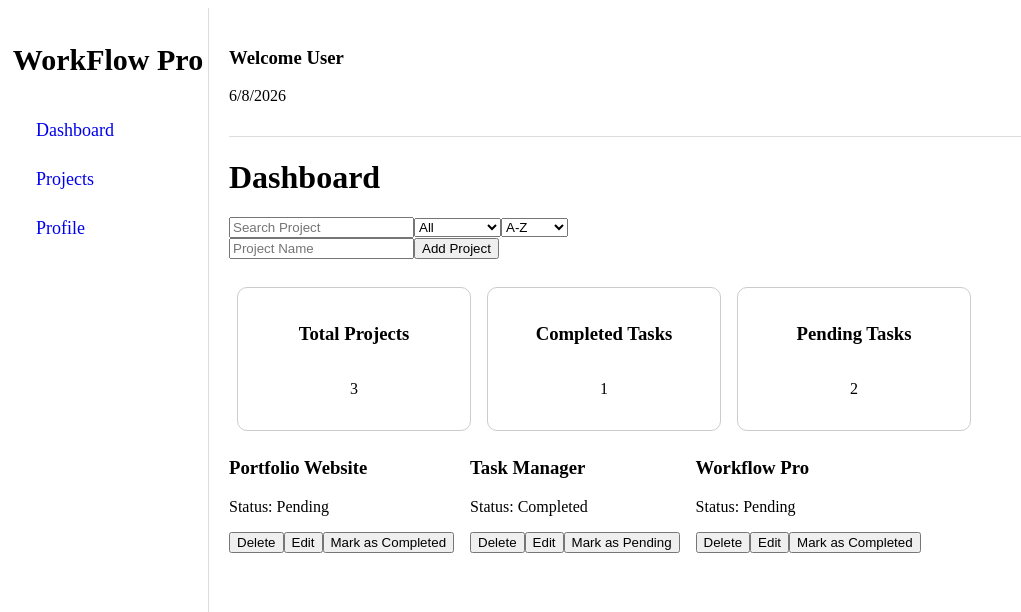
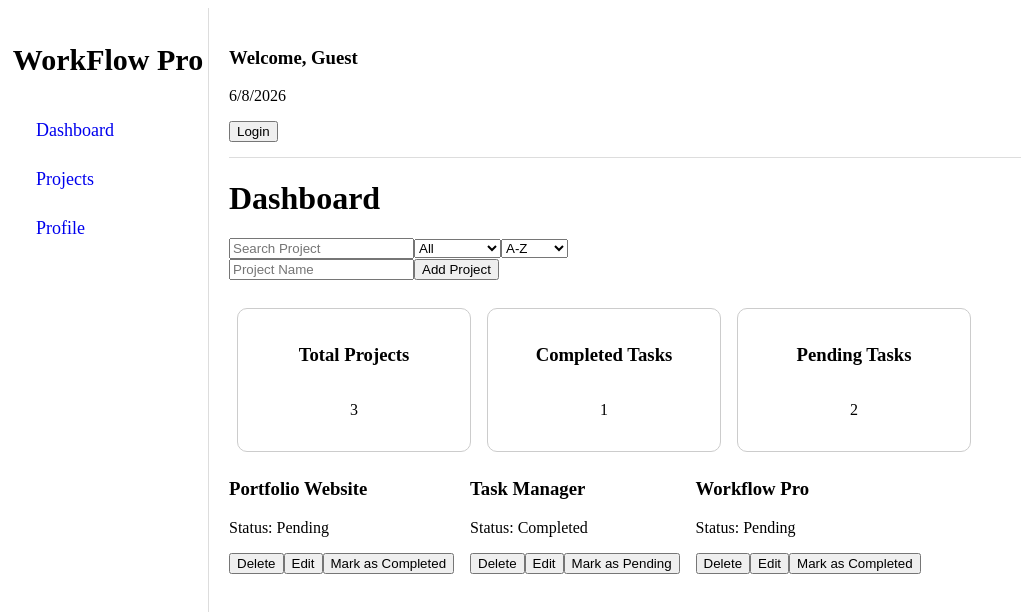
Before and after one commit to AmbikaPattem5/workflow-pro, a React (Vite) app: page / in a window 1280 px wide. Shown: the top 612 px of the page, without its empty margins (0-1021 px from the left). Built offline with nearby package versions, Linux system fonts and the light colour scheme.

Commit message:
ContextAPI features

```diff
--- a/src/components/Header/Header.tsx
+++ b/src/components/Header/Header.tsx
@@ -1,10 +1,31 @@
 import '../../styles/header.css'
+import useAuth from '../../context/useAuth';
 function Header(){
     const today=new Date().toLocaleDateString();
+    const {user,login,logout}=useAuth()
+    const handleLogin=()=>{
+        login(
+            {
+                id:1,
+                name: "Ambika",
+                email: "ambika@gmail.com",
+            }
+        );
+    }
+    const handleLogout=()=>{
+        logout();
+    }
     return(
         <header className="header">
-            <h3>Welcome User</h3>
+            <h3>
+                {user ? `Welcome, ${user.name}` : "Welcome, Guest"}
+            </h3>
             <p>{today}</p>
+            {user ?
+             <button onClick={handleLogout}>Logout</button> :
+             <button onClick={handleLogin}>Login</button>
+             }
+
         </header>
     );
 }
--- /dev/null
+++ b/src/context/AuthContext.tsx
@@ -0,0 +1,33 @@
+import { createContext, useState, type ReactNode } from "react";
+
+type User={
+    id:number;
+    name:string;
+    email:string;
+}
+type AuthContextType={
+    user:User|null;
+    login:(user:User)=>void;
+    logout:()=>void
+}
+
+type AuthProviderProps={
+    children:ReactNode
+}
+export const AuthContext=createContext<AuthContextType|undefined>(undefined);
+
+export function AuthProvider({children}:AuthProviderProps){
+    const [user,setUser]=useState<User|null>(null)
+    const login=(newUser:User)=>{
+        setUser(newUser);
+    }
+    const logout=()=>{
+        setUser(null);
+    }
+
+return(
+    <AuthContext.Provider value={{user,login,logout}}>
+        {children}
+    </AuthContext.Provider>
+)
+}
--- /dev/null
+++ b/src/context/useAuth.tsx
@@ -0,0 +1,10 @@
+import { useContext } from "react";
+import { AuthContext } from "./AuthContext";
+const useAuth=()=>{
+    const context= useContext(AuthContext)
+    if(context===undefined){
+        throw new Error("useAuth must be used within an AuthProvider");
+    }
+    return context;
+}
+export default useAuth;
--- a/src/main.tsx
+++ b/src/main.tsx
@@ -6,10 +6,13 @@ import ReactDom from 'react-dom/client';
 import { BrowserRouter} from 'react-router-dom';
 import App from './App.tsx'
 import './practice.ts'
+import { AuthProvider } from './context/AuthContext.tsx';
 ReactDom.createRoot(document.getElementById('root')!).render(
   <React.StrictMode>
     <BrowserRouter>
+    <AuthProvider>
       <App />
+      </AuthProvider>
     </BrowserRouter>
   </React.StrictMode>,
 )
```
